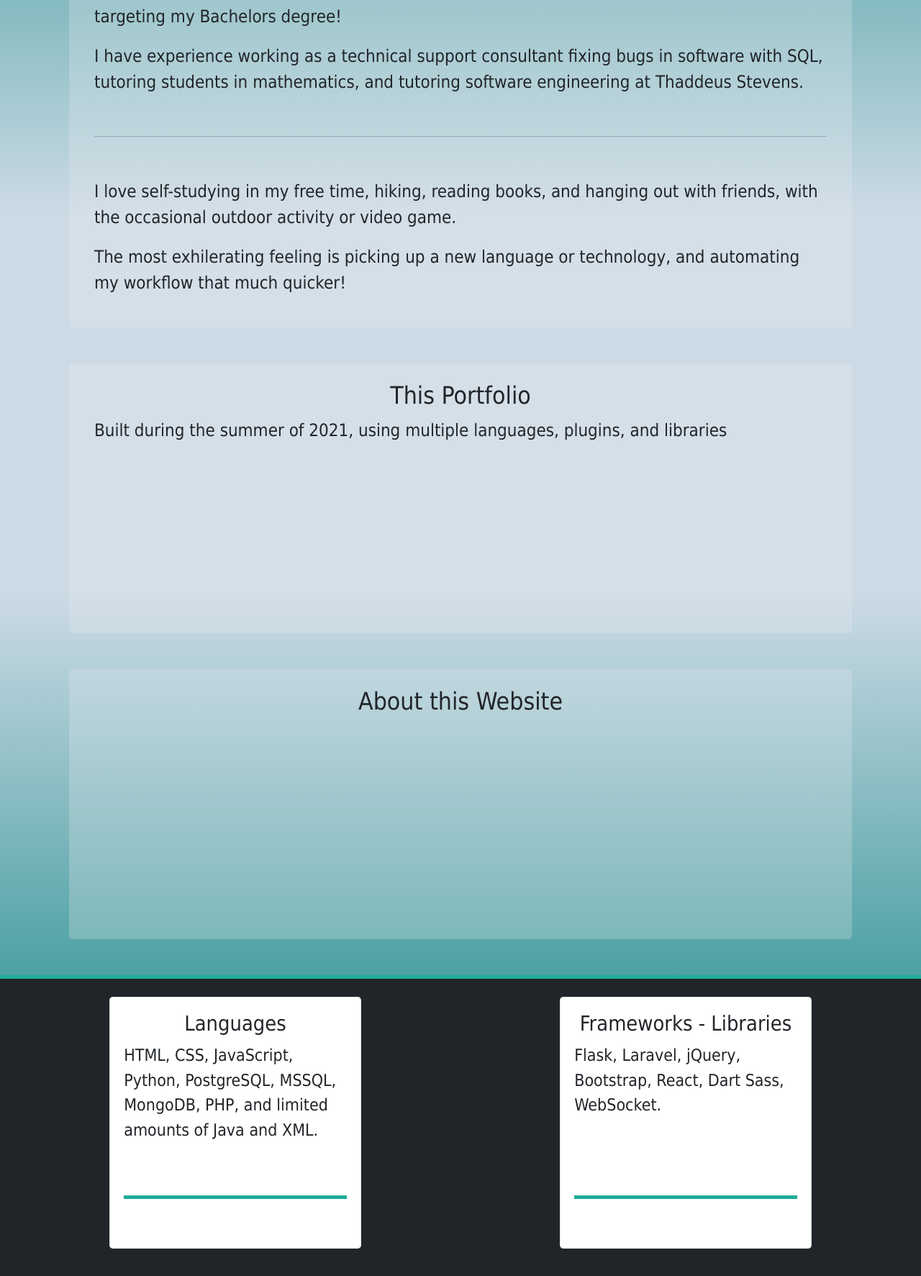
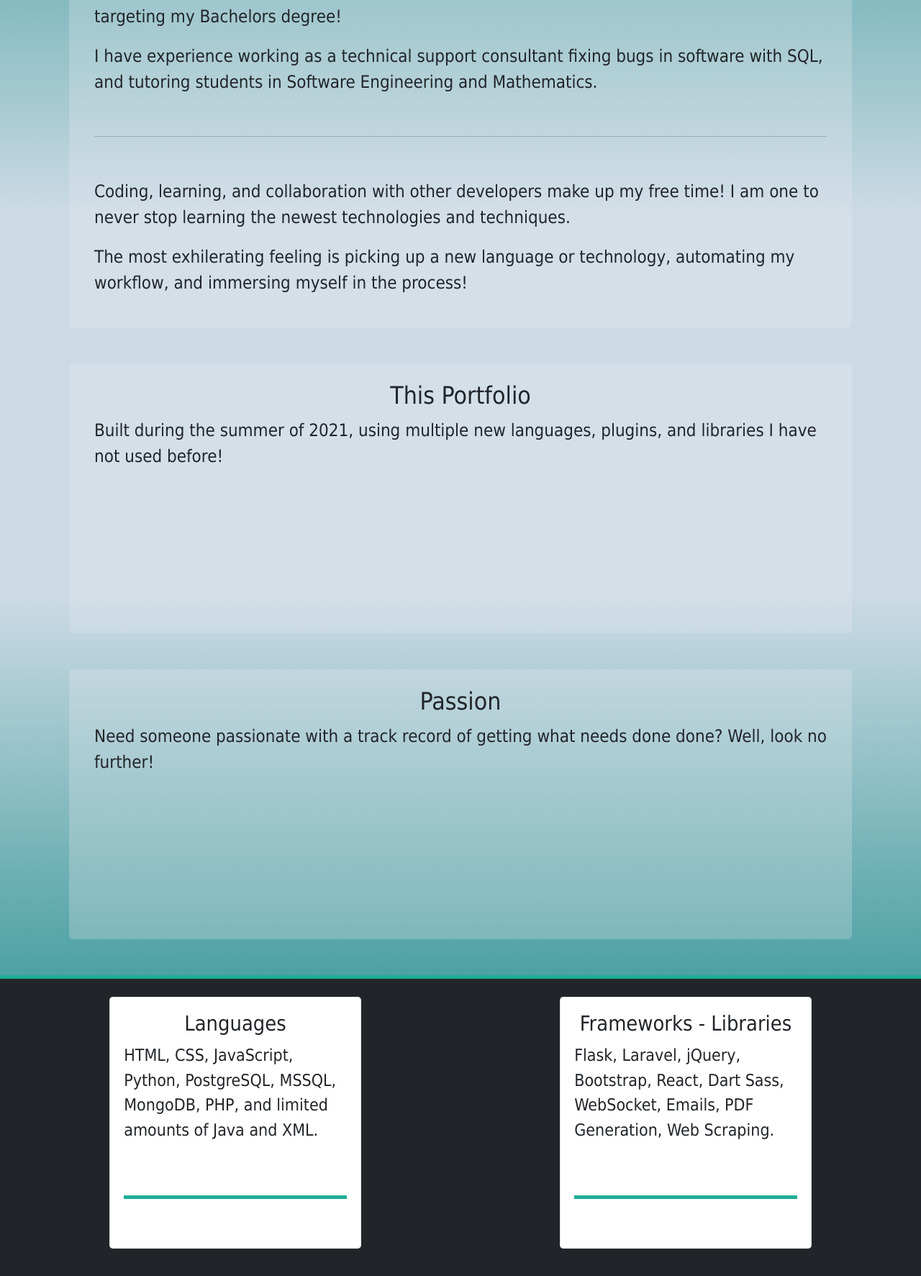
Before and after one commit to andrewM202/portfolio-website, a Flask app: page / in a window 1280 px wide. Shown: the part 495-2268 px from the top of the page at 72% size. Run offline with Flask 2, Linux system fonts and the light colour scheme; data that the repository does not hold is empty; some libraries are stand-ins or nearby versions.

Commit message:
Revamped text content and has interval on carousel reset when clicking next or prev slide buttons

```diff
--- a/static/javascript/script.js
+++ b/static/javascript/script.js
@@ -61,7 +61,7 @@ $(document).ready(function () {
             // Weather site
             "desc": `Utilizes the PHP framework Laravel to dynamically
             access current weather, news, pollution data,
-            and facts of the country of original with API calls.`,
+            and facts of the country of origin with API calls.`,
             "link": `https://weather-app421.herokuapp.com/`,
             'github': `https://github.com/andrewM202/weather-news-app`,
             'alt': `Weather_Website`,
@@ -80,7 +80,8 @@ $(document).ready(function () {
         {
             // shopping site
             "desc": `The first application I created with a SQL backend. Utilizes
-            the Flask framework.`,
+            the Flask framework, and allows items to be added to and removed from
+            a shopping cart.`,
             "link": `https://shopping-cart952.herokuapp.com/`,
             'github': `https://github.com/andrewM202/shopping-cart`,
             "alt": `Shopping_Site`,
@@ -89,7 +90,8 @@ $(document).ready(function () {
         {
             // old portfolio
             "desc": `My previous portfolio website! A static website that
-            uses custom SVGs as a border for the website.`,
+            utilizes custom SVGs as a border, and bits of JavaScript for
+            some extra jazz.`,
             "link": `https://andrewm202.github.io/`,
             "github": `https://github.com/andrewM202/andrewM202.github.io`,
             "alt": `Old_Portfolio`,
@@ -98,7 +100,8 @@ $(document).ready(function () {
         {
             // DOM adventure game
             "desc": `An adventure game entrirely created using vanilla JavaScript
-            DOM methods to rebuild each scene in the game.`,
+            DOM methods to rebuild each scene in the game. Feel free to give this
+            a quick one minute play-through!`,
             "link": `https://andrewm202.github.io/dom-adventure-game/`,
             "github": `https://github.com/andrewM202/dom-adventure-game`,
             "alt": `DOM_Adventure_Game`,
@@ -107,7 +110,8 @@ $(document).ready(function () {
         {
             // tic tac toe
             "desc": `A simple tic-tac-toe game built from scratch using vanilla
-            JavaScript.`,
+            JavaScript. Created in collaboration with a classmate to practice source
+            control and agile development.`,
             "link": `https://andrewm202.github.io/tic-tac-toe/`,
             "github": `https://github.com/andrewM202/tic-tac-toe`,
             "alt": `Tic-Tac-Toe`,
@@ -116,7 +120,8 @@ $(document).ready(function () {
         {
             // Website template
             "desc": `A static website template built as I was learning CSS Grid and
-            Flexbox, in order to fully understand the concept.`,
+            Flexbox, in order to fully understand the concept. Includes a card based
+            layout, and a dark mode button.`,
             "link": `https://andrewm202.github.io/Website-Template/`,
             "github": `https://github.com/andrewM202/Website-Template`,
             "alt": `Website_Template`,
@@ -126,7 +131,45 @@ $(document).ready(function () {
 
     const initializeCarousel = function() {
         let carouselChildren = $(".carousel-container > figure").children("img");
+
+        const nextSlide = function() {
+            for (child of carouselChildren) {
+                if(child.className === "active") {
+                    for(let i=0; i<projDescs.length; i++) {
+                        if(projDescs[i].alt === child.alt) {
+                            if($(".active").next("img").length === 0) {
+                                $(`[alt=${child.alt}]`).removeClass("active")
+                                $("figure").children("img:first-of-type").addClass("active")
+                                $(".project-desc").text(projDescs[0].desc);
+                                // Refresh the text and href for the project link
+                                $("#resume-link").attr("href", projDescs[0].link)
+                                $("#resume-link").children().text(projDescs[0].name + "\'s Live URL")
+                                // Refresh the text and href for the project github
+                                $("#resume-github").attr("href", projDescs[0].github)
+                                $("#resume-github").children().text(projDescs[0].name + "\'s Github")
+                            } else {
+                                $(".active").next("img").addClass("active")
+                                $(`[alt=${child.alt}]`).removeClass("active")
+                                $(".project-desc").text(projDescs[i+1].desc);
+                                // Refresh the text and href for the project link
+                                $("#resume-link").attr("href", projDescs[i+1].link)
+                                $("#resume-link").children().text(projDescs[i+1].name + "\'s Live URL")
+                                // Refresh the text and href for the project github
+                                $("#resume-github").attr("href", projDescs[i+1].github)
+                                $("#resume-github").children().text(projDescs[i+1].name + "\'s Github")
+                            }
+                        }
+                    }
+                    break;
+                }
+            }
+        }
+        nextSlide()
+
         $(".carousel-prev").click(function() {
+            // Clear and reset interval timer
+            clearInterval(intervalTimer)
+            intervalTimer = setInterval(nextSlide, 12500)
             for(let child of carouselChildren) {
                 if(child.className === "active") {
                     for(let i=0; i<projDescs.length; i++) {
@@ -160,6 +203,9 @@ $(document).ready(function () {
             }
         })
         $(".carousel-next").click(function () {
+            // Clear and reset interval timer
+            clearInterval(intervalTimer)
+            intervalTimer = setInterval(nextSlide, 12500)
             for(let child of carouselChildren) {
                 if(child.className === "active") {
                     for(let i=0; i<projDescs.length; i++) {
@@ -192,42 +238,8 @@ $(document).ready(function () {
                 }
             }
         })
-
-        setInterval(function() {
-            const nextSlide = function() {
-                for (child of carouselChildren) {
-                    if(child.className === "active") {
-                        for(let i=0; i<projDescs.length; i++) {
-                            if(projDescs[i].alt === child.alt) {
-                                if($(".active").next("img").length === 0) {
-                                    $(`[alt=${child.alt}]`).removeClass("active")
-                                    $("figure").children("img:first-of-type").addClass("active")
-                                    $(".project-desc").text(projDescs[0].desc);
-                                    // Refresh the text and href for the project link
-                                    $("#resume-link").attr("href", projDescs[0].link)
-                                    $("#resume-link").children().text(projDescs[0].name + "\'s Live URL")
-                                    // Refresh the text and href for the project github
-                                    $("#resume-github").attr("href", projDescs[0].github)
-                                    $("#resume-github").children().text(projDescs[0].name + "\'s Github")
-                                } else {
-                                    $(".active").next("img").addClass("active")
-                                    $(`[alt=${child.alt}]`).removeClass("active")
-                                    $(".project-desc").text(projDescs[i+1].desc);
-                                    // Refresh the text and href for the project link
-                                    $("#resume-link").attr("href", projDescs[i+1].link)
-                                    $("#resume-link").children().text(projDescs[i+1].name + "\'s Live URL")
-                                    // Refresh the text and href for the project github
-                                    $("#resume-github").attr("href", projDescs[i+1].github)
-                                    $("#resume-github").children().text(projDescs[i+1].name + "\'s Github")
-                                }
-                            }
-                        }
-                        break;
-                    }
-                }
-            }
-            nextSlide()
-        }, 10000)
+        // Declare the interval
+        let intervalTimer = setInterval(nextSlide, 12500)
     }
     initializeCarousel()
 
--- a/templates/index.html
+++ b/templates/index.html
@@ -103,24 +103,24 @@
           <h1 class="display-4 text-center">Hello!</h1>
           <p class="lead">I am a 19 year old college student majoring in Computer Software Engineering Technology at Thaddeus Stevens College of Technology. Soon to finish my Associates, I will then be targeting my Bachelors degree!
           </p>
-          <p class="lead">I have experience working as a technical support consultant fixing bugs in software with SQL, tutoring students in mathematics, and tutoring software engineering at Thaddeus Stevens.
+          <p class="lead">I have experience working as a technical support consultant fixing bugs in software with SQL, and tutoring students in Software Engineering and Mathematics.
           </p>
           <hr class="my-5">
-          <p class="lead"> I love self-studying in my free time, hiking, reading books, and hanging out with friends, with the occasional outdoor activity or video game.
+          <p class="lead">Coding, learning, and collaboration with other developers make up my free time! I am one to never stop learning the newest technologies and techniques.
           </p>
-          <p class="lead">The most exhilerating feeling is picking up a new language or technology, and automating my workflow that much quicker!
+          <p class="lead">The most exhilerating feeling is picking up a new language or technology, automating my workflow, and immersing myself in the process!
           </p>
         </div>
         <div>
             <div class="mini-jumbotron">
                 <!-- to display contents of website -->
                 <h3 class="display-f text-center">This Portfolio</h3>
-                <p class="lead">Built during the summer of 2021, using multiple languages, plugins, and libraries</p>
+                <p class="lead">Built during the summer of 2021, using multiple new languages, plugins, and libraries I have not used before!</p>
             </div>
             <div class="mini-jumbotron">
                 <!-- to display contents of website -->
-                <h3 class="display-f text-center">About this Website</h3>
-                <p class="lead"></p>
+                <h3 class="display-f text-center">Passion</h3>
+                <p class="lead">Need someone passionate with a track record of getting what needs done done? Well, look no further!</p>
             </div>
         </div>
     </section>
@@ -136,14 +136,14 @@
        <div class="card box">
           <div class="card-body d-flex flex-column">
             <h5 class="card-title text-center">Frameworks - Libraries</h5>
-            <p class="card-text blue-bd-bottom">Flask, Laravel, jQuery, Bootstrap, React, Dart Sass, WebSocket.</p>
+            <p class="card-text blue-bd-bottom">Flask, Laravel, jQuery, Bootstrap, React, Dart Sass, WebSocket, Emails, PDF Generation, Web Scraping.</p>
             <!--<a href="#" class="btn btn-primary align-self-center">Go somewhere</a>-->
           </div>
         </div>
         <div class="card box">
           <div class="card-body d-flex flex-column">
             <h5 class="card-title text-center">Developer Tools</h5>
-            <p class="card-text blue-bd-bottom">Git, GitHub, Jira, Zendesk, GitKraken, Linters, Minifiers, Auto-Formatters, Docker, Kubernetes, CI/CD, Agile, Waterfall. I've used it all!</p>
+            <p class="card-text blue-bd-bottom">Git, GitHub, Jira, Zendesk, Heroku, GitKraken, Docker, Kubernetes, CI/CD, Agile, Waterfall. I've used it all!</p>
             <!--<a href="#" class="btn btn-primary align-self-center">Go somewhere</a>-->
           </div>
         </div>
```
